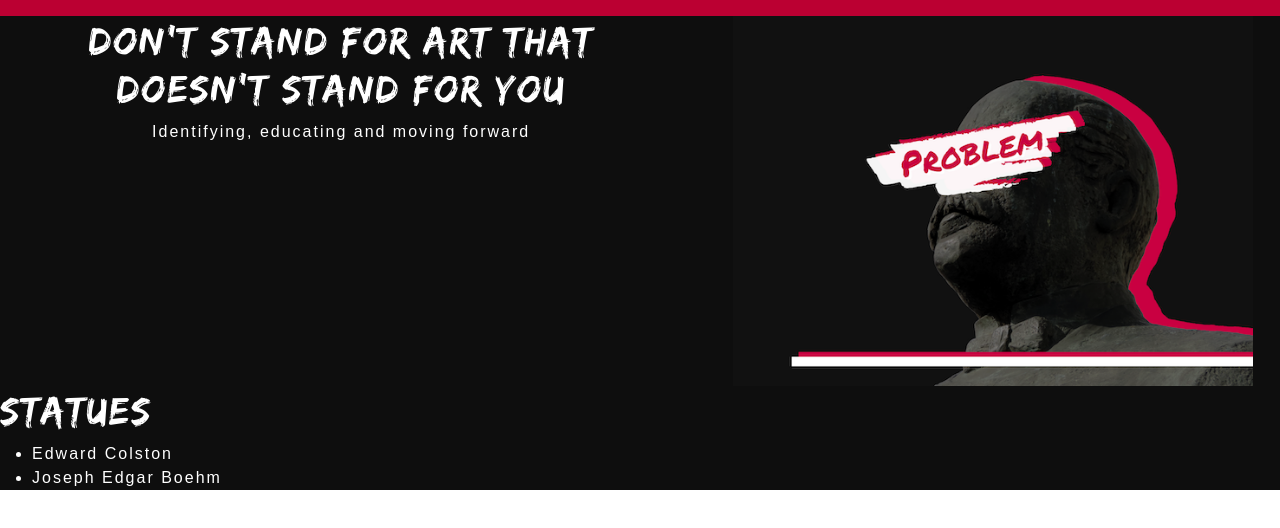
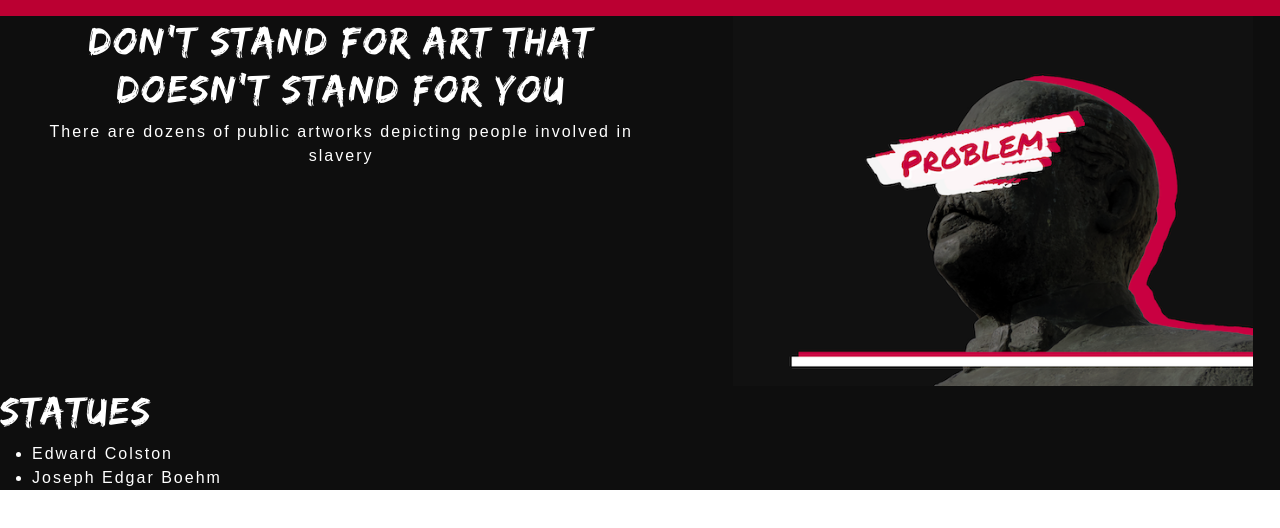
Before and after one commit to Gina-Frankel/statues, a React (Create React App) app: page / in a window 1280 px wide. Shown: the top 528 px of the page. Built offline with nearby package versions, Linux system fonts and the light colour scheme.

Commit message:
Change copy

```diff
--- a/src/components/Hero.js
+++ b/src/components/Hero.js
@@ -6,7 +6,7 @@ function Hero() {
     <div className="Hero">
 
     <h1>Don't stand for art that doesn't stand for you</h1>
-    <p>Identifying, educating and moving forward</p>
+    <p>There are dozens of public artworks depicting people involved in slavery</p>
 
     </div>
   );
```
Also changed, not shown: 1 other file (tests, documents, lock files or other folders).
